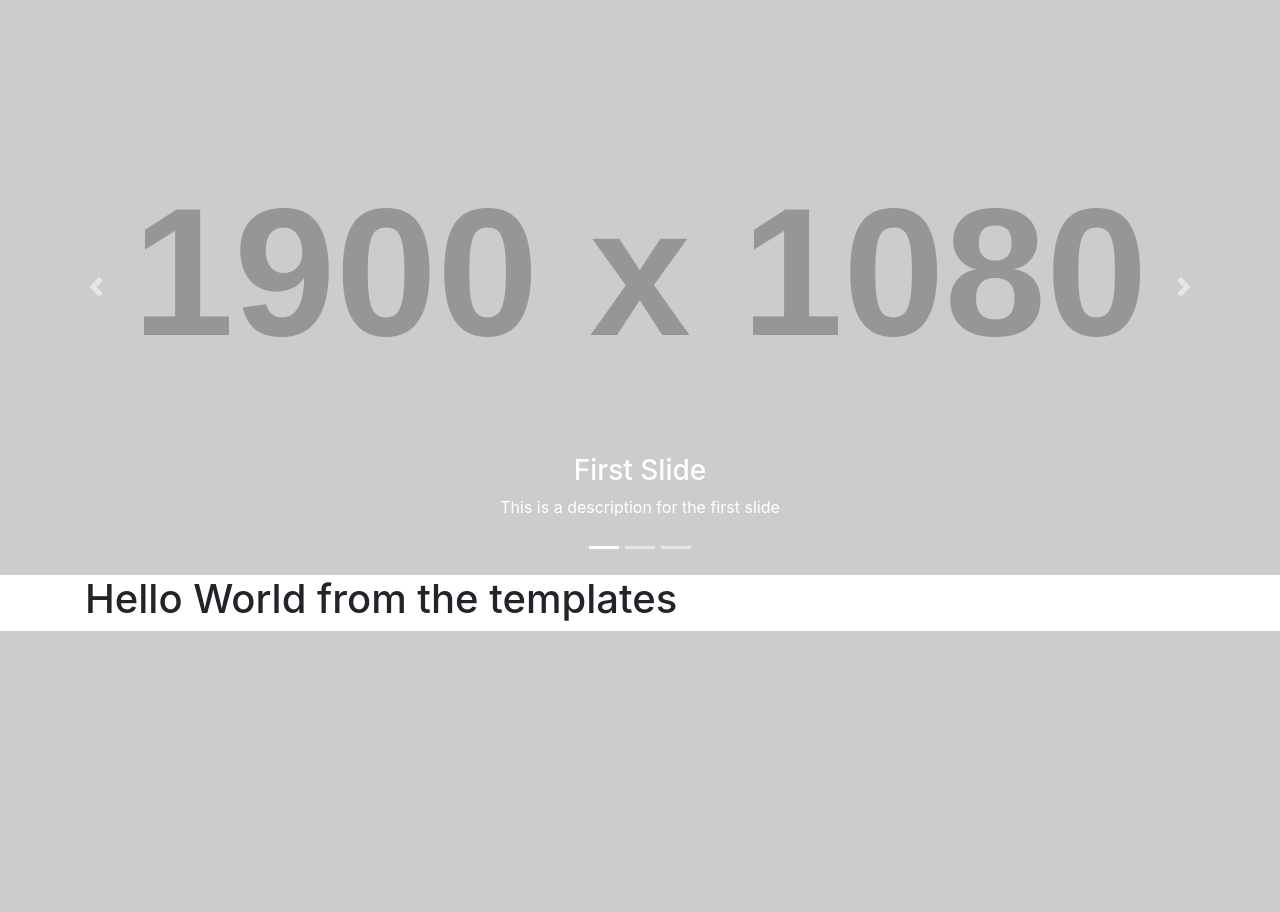
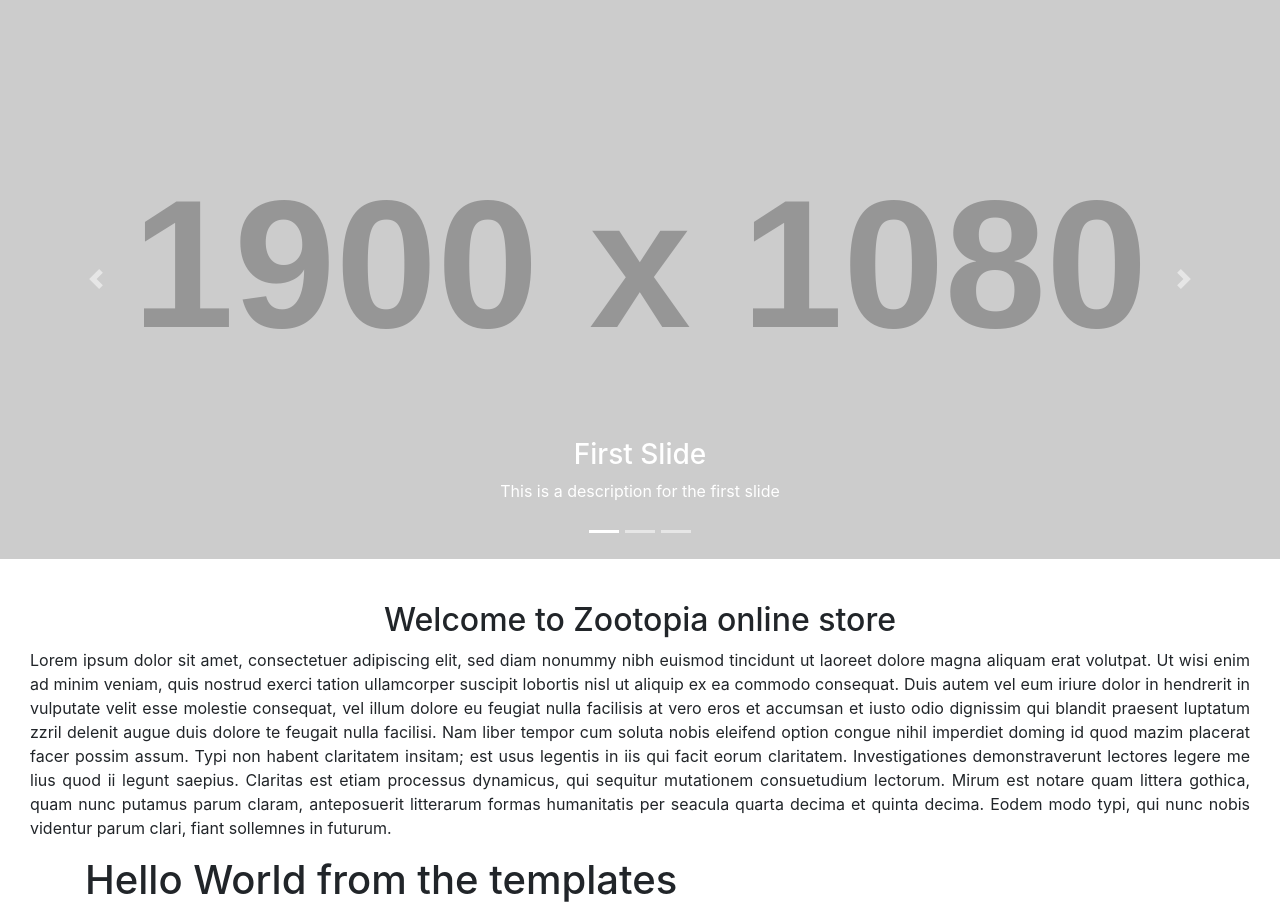
Before and after one commit to emalfiza/zootopia-stars, a Django app: page / in a window 1280 px wide. Shown: the part 220-1132 px from the top of the page. Before the commit the page ends 851 px from the top, so only its background shows below. Run offline with Django 3.2, Linux system fonts and the light colour scheme; grey boxes labelled with a size stand in for pictures from a placeholder-image service; some libraries are stand-ins or nearby versions.

Commit message:
Add about section of the home page

```diff
--- a/static/css/main.css
+++ b/static/css/main.css
@@ -36,7 +36,7 @@
 
 /******************** Carousel slide show *********************/
 .carousel-item {
-    height: 72vh;
+    height: 70vh;
     min-height: 300px;
     background: no-repeat center center scroll;
     background-size: cover;
@@ -44,3 +44,8 @@
     -moz-background-size: cover;
     -o-background-size: cover;
 }
+
+/******************** About section of the home page *********************/
+.text-center {
+	padding-top: 42px;
+}
--- a/templates/base.html
+++ b/templates/base.html
@@ -66,7 +66,6 @@
     <!-------------------- End navbar -------------------->
 
     <!-------------------- Start carousel slide show -------------------->
-
     <div id="carouselExampleIndicators" class="carousel slide" data-ride="carousel">
 
         <ol class="carousel-indicators">
@@ -117,6 +116,40 @@
     </div>
     <!-------------------- End carousel slide show -------------------->
 
+    <!-------------------- Start of the About section for the home page ---------------->
+    <section>
+        <div class="container-fluid">
+            <div class="row">
+                <div class="col-sm-12">
+                    <h2 class="text-center">Welcome to Zootopia online store</h2>
+                    <p class="col-sm-12 text-justify">
+                        Lorem ipsum dolor sit amet, consectetuer adipiscing elit,
+                        sed diam nonummy nibh euismod tincidunt ut laoreet dolore
+                        magna aliquam erat volutpat. Ut wisi enim ad minim veniam,
+                        quis nostrud exerci tation ullamcorper suscipit lobortis nisl
+                        ut aliquip ex ea commodo consequat. Duis autem vel eum iriure
+                        dolor in hendrerit in vulputate velit esse molestie consequat,
+                        vel illum dolore eu feugiat nulla facilisis at vero eros et
+                        accumsan et iusto odio dignissim qui blandit praesent luptatum
+                        zzril delenit augue duis dolore te feugait nulla facilisi.
+                        Nam liber tempor cum soluta nobis eleifend option congue
+                        nihil imperdiet doming id quod mazim placerat facer possim
+                        assum. Typi non habent claritatem insitam; est usus legentis
+                        in iis qui facit eorum claritatem. Investigationes
+                        demonstraverunt lectores legere me lius quod ii legunt saepius.
+                        Claritas est etiam processus dynamicus, qui sequitur mutationem
+                        consuetudium lectorum. Mirum est notare quam littera gothica,
+                        quam nunc putamus parum claram, anteposuerit litterarum formas
+                        humanitatis per seacula quarta decima et quinta decima. Eodem
+                        modo typi, qui nunc nobis videntur parum clari, fiant sollemnes
+                        in futurum.
+                    </p>
+                </div>
+            </div>
+        </div>
+    </section>
+    <!-------------------- End of the About section for the home page ---------------->
+
 
     {% block content %}
 
```
